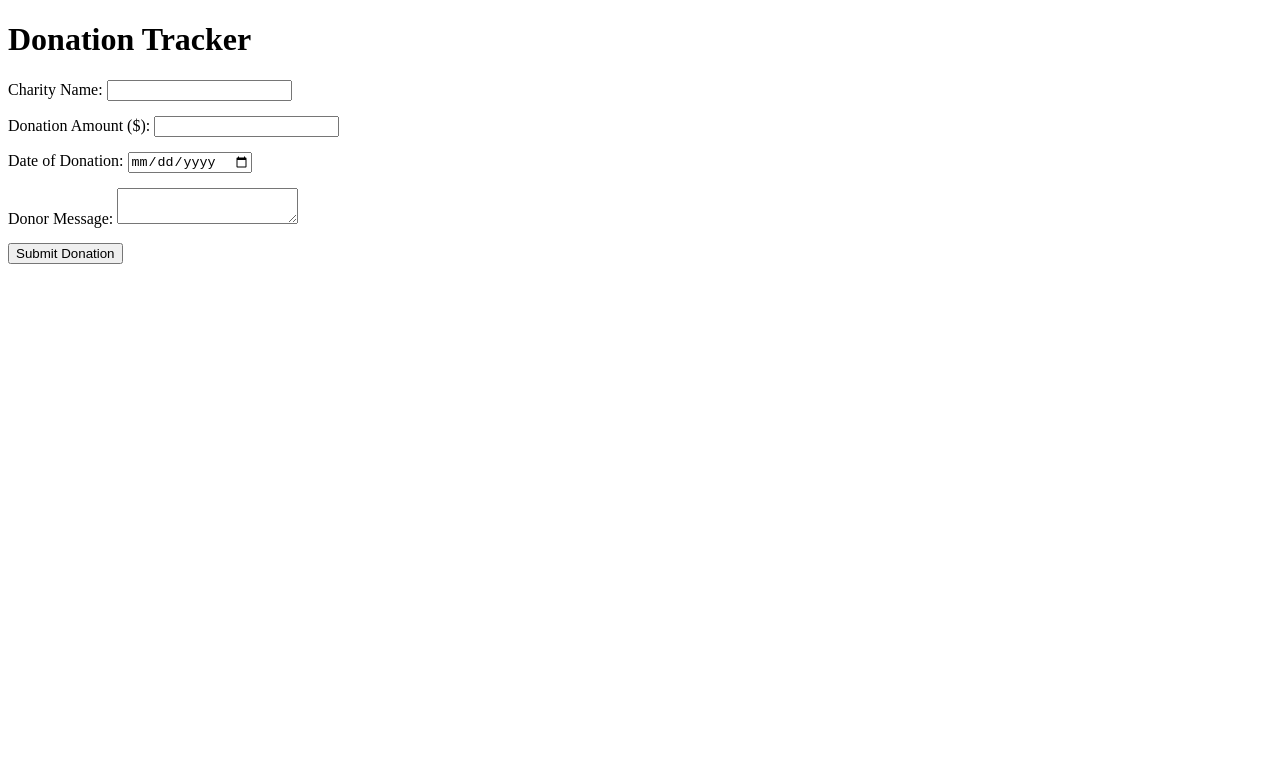
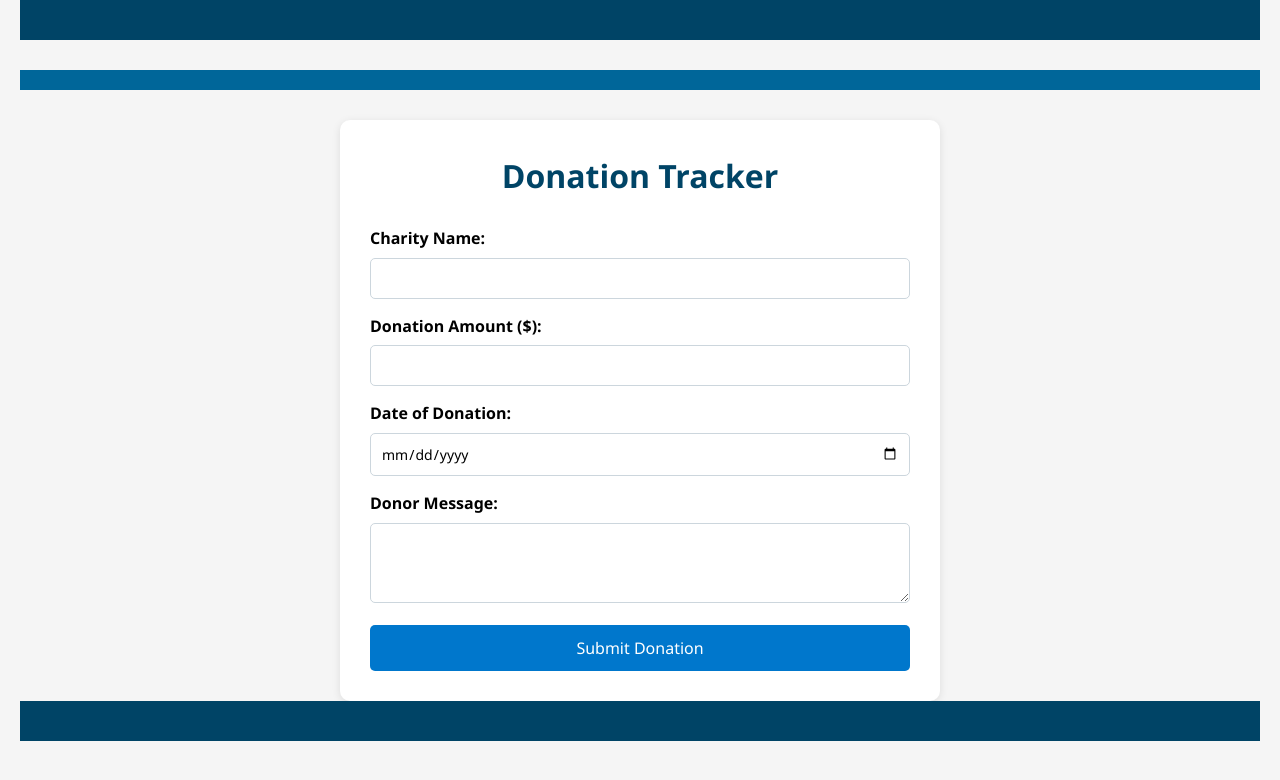
Before and after one commit to jbuchholzer-rrc/Module-7-Group, a plain HTML site: page index.html in a window 1280 px wide. Drawn offline with Linux system fonts and the light colour scheme.

Commit message:
Updated and debugged problems concerning error messages and added README.md and STYLE_GUIDE.md contents and implemented said styles to the CSS file.

```diff
--- a/script.js
+++ b/script.js
@@ -1,24 +1,30 @@
 const form = document.getElementById("donationForm");
 
-form.addEventListener("submit", (event) => {
-    event.preventDefault(); // Prevent the form from submitting immediately
+form.addEventListener("submit", function (event) {
+    event.preventDefault(); // Stop the form from submitting
+
+    // Clear previous error messages
+    const errorMessages = document.querySelectorAll(".error");
+    errorMessages.forEach((el) => el.remove());
 
     // Validate form inputs
-    const errorMessages = document.querySelectorAll(".error");
-      for (const el of errorMessages) {
-          el.remove();
-      }
+    if (!validateForm()) {
+      console.error("Form has errors");
+      return;
+  }
 
-      if (validateForm()) {
-          form.submit();
-      } else {
-          console.error("Form has errors");
-      }
-    }
-  );
+  // If validation passes, collect the form data
+  const donationData = {
+      charityName: document.getElementById("charityName").value.trim(),
+      donationAmount: parseFloat(document.getElementById("donationAmount").value),
+      donationDate: document.getElementById("donationDate").value,
+      donorMessage: document.getElementById("donorMessage").value.trim()
+  };
+  // console.log("Donation submitted:", donationData); (just to check)
+});
 
-// Validates form inputs before submission
-function validateForm() {
+  // Validates form inputs before submission
+  function validateForm() {
     let isValid = true;
 
     // === CHARITY NAME VALIDATION ===
@@ -43,25 +49,8 @@ function validateForm() {
       isValid = false;
     }
 
-    return isValid;
+  return isValid;
 }
-
-// Handles the form submission event
-document.getElementById("donationForm").addEventListener("submit", function(e) {
-    e.preventDefault();
-
-    // Validate the form
-    if (!validateForm()) return;
-
-    // Collect form data into an object
-    const donationData = {
-    charityName: document.getElementById("charityName").value.trim(),
-    donationAmount: parseFloat(document.getElementById("donationAmount").value),
-    donationDate: document.getElementById("donationDate").value,
-    donorMessage: document.getElementById("donorMessage").value.trim()
-    };
-
-});
 
 /**
  * Display an error message following the input element passed
--- a/styles.css
+++ b/styles.css
@@ -1,3 +1,99 @@
+/* Reset & Base Styles */
+*{
+    box-sizing: border-box;
+    margin: 0;
+    padding: 0;
+    font-family: 'Segoe UI', Tahoma, Geneva, Verdana, sans-serif;
+}
+
+body {
+    background-color: whitesmoke;
+    color: gray;
+    line-height: 1.6;
+    padding: 0 20px;
+}
+
+header,
+footer {
+    background-color: #004466;
+    color: white;
+    text-align: center;
+    padding: 20px 0;
+    margin-bottom: 30px;
+}
+
+nav {
+    background-color: #006699;
+    color: white;
+    padding: 10px;
+    margin-bottom: 30px;
+    text-align: center;
+}
+
+main {
+    max-width: 600px;
+    margin: 0 auto;
+    background: white;
+    padding: 30px;
+    border-radius: 10px;
+    box-shadow: 0 2px 8px rgba(0, 0, 0, 0.1);
+}
+
+h1 {
+    text-align: center;
+    margin-bottom: 25px;
+    color: #004466;
+}
+
+  /* Form Styling */
+
+label {
+    display: block;
+    margin-bottom: 6px;
+    font-weight: bold;
+    color: black;
+}
+
+input[type="text"],
+input[type="number"],
+input[type="date"],
+textarea {
+    width: 100%;
+    padding: 10px;
+    border: 1px solid #ccd6dd;
+    border-radius: 5px;
+    font-size: 14px;
+}
+
+input:focus,
+textarea:focus {
+    border-color: #3399cc;
+    outline: none;
+}
+
+textarea {
+    resize: vertical;
+    min-height: 80px;
+}
+
+
+/* Submit Button */
+button[type="submit"] {
+    display: block;
+    width: 100%;
+    background-color: #0077cc;
+    color: white;
+    padding: 12px;
+    border: none;
+    border-radius: 5px;
+    font-size: 16px;
+    cursor: pointer;
+    transition: background-color 0.3s ease;
+}
+
+button[type="submit"]:hover {
+    background-color: #005fa3;
+}
 
 .error{
     color: red;
```
Also changed, not shown: 2 other files.
